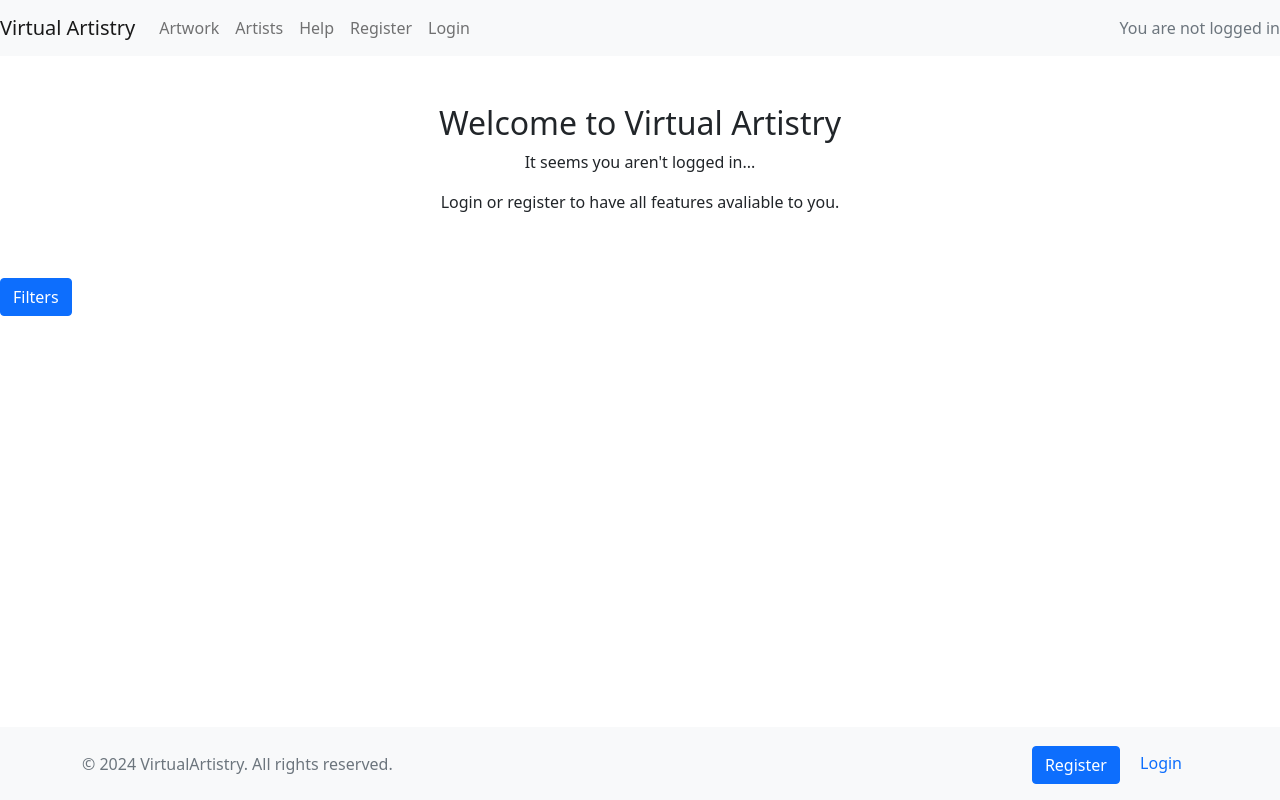
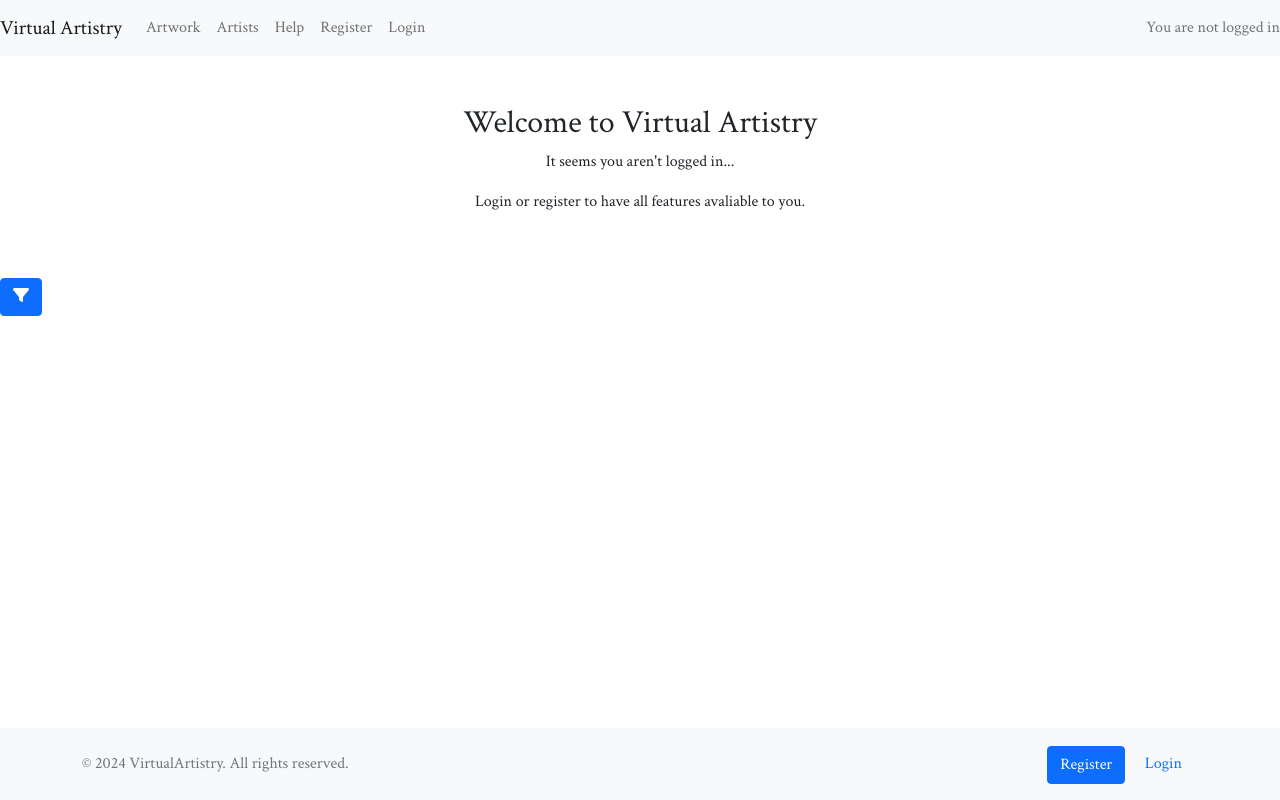
Before and after one commit to olliesharp5/virtual-artistry, a Django app: page / in a window 1280 px wide. Run offline with Django 4.2, Linux system fonts and the light colour scheme; data that the repository does not hold is empty; some libraries are stand-ins or nearby versions.

Commit message:
Imported fonts and icons for site

```diff
--- a/artwork/templates/index.html
+++ b/artwork/templates/index.html
@@ -13,8 +13,11 @@
   </div>
 </div>
 {% endif %}
-<button class="btn btn-primary" type="button" data-bs-toggle="offcanvas" data-bs-target="#offcanvasScrolling" aria-controls="offcanvasScrolling">Filters</button>
-<div class="offcanvas offcanvas-start" data-bs-scroll="true" data-bs-backdrop="false" tabindex="-1" id="offcanvasScrolling" aria-labelledby="offcanvasScrollingLabel">
+<button class="btn btn-primary" type="button" data-bs-toggle="offcanvas" data-bs-target="#offcanvasScrolling"
+  aria-controls="offcanvasScrolling"><i class="fa-solid fa-filter"></i>
+</button>
+<div class="offcanvas offcanvas-start" data-bs-scroll="true" data-bs-backdrop="false" tabindex="-1"
+  id="offcanvasScrolling" aria-labelledby="offcanvasScrollingLabel">
   <div class="offcanvas-header">
     <h5 class="offcanvas-title" id="offcanvasScrollingLabel">Filters</h5>
     <button type="button" class="btn-close text-reset" data-bs-dismiss="offcanvas" aria-label="Close"></button>
@@ -23,7 +26,7 @@
     <form method="get">
       {{ filter.form.as_p }}
       <button type="submit">Filter</button>
-  </form>
+    </form>
   </div>
 </div>
 
--- a/static/css/style.css
+++ b/static/css/style.css
@@ -1,3 +1,8 @@
+body {
+    font-family: 'Crimson Text', serif;
+}
+
+
 h1 {
     color: blueviolet;
 }
--- a/templates/base.html
+++ b/templates/base.html
@@ -14,9 +14,10 @@
     <meta name="viewport" content="width=device-width, initial-scale=1" />
 
     <!-- Google Fonts CSS -->
-
-    <!-- Font Awesome CSS -->
-    <link rel="stylesheet" href="">
+    <link rel="preconnect" href="https://fonts.googleapis.com">
+    <link rel="preconnect" href="https://fonts.gstatic.com" crossorigin>
+    <link href="https://fonts.googleapis.com/css2?family=Crimson+Text:ital,wght@0,400;0,600;0,700;1,400;1,600;1,700&display=swap"
+    rel="stylesheet">
 
     <!-- Bootstrap CSS -->
     <link href="https://cdn.jsdelivr.net/npm/bootstrap@5.0.1/dist/css/bootstrap.min.css" rel="stylesheet"
@@ -109,6 +110,9 @@
     integrity="sha384-gtEjrD/SeCtmISkJkNUaaKMoLD0//ElJ19smozuHV6z3Iehds+3Ulb9Bn9Plx0x4" crossorigin="anonymous">
 </script>
 
+<!-- FontAwesome JS -->
+<script src="https://kit.fontawesome.com/cd6b09716b.js" crossorigin="anonymous"></script>
+
 {% block extras %}
 {% endblock %}
 
```
